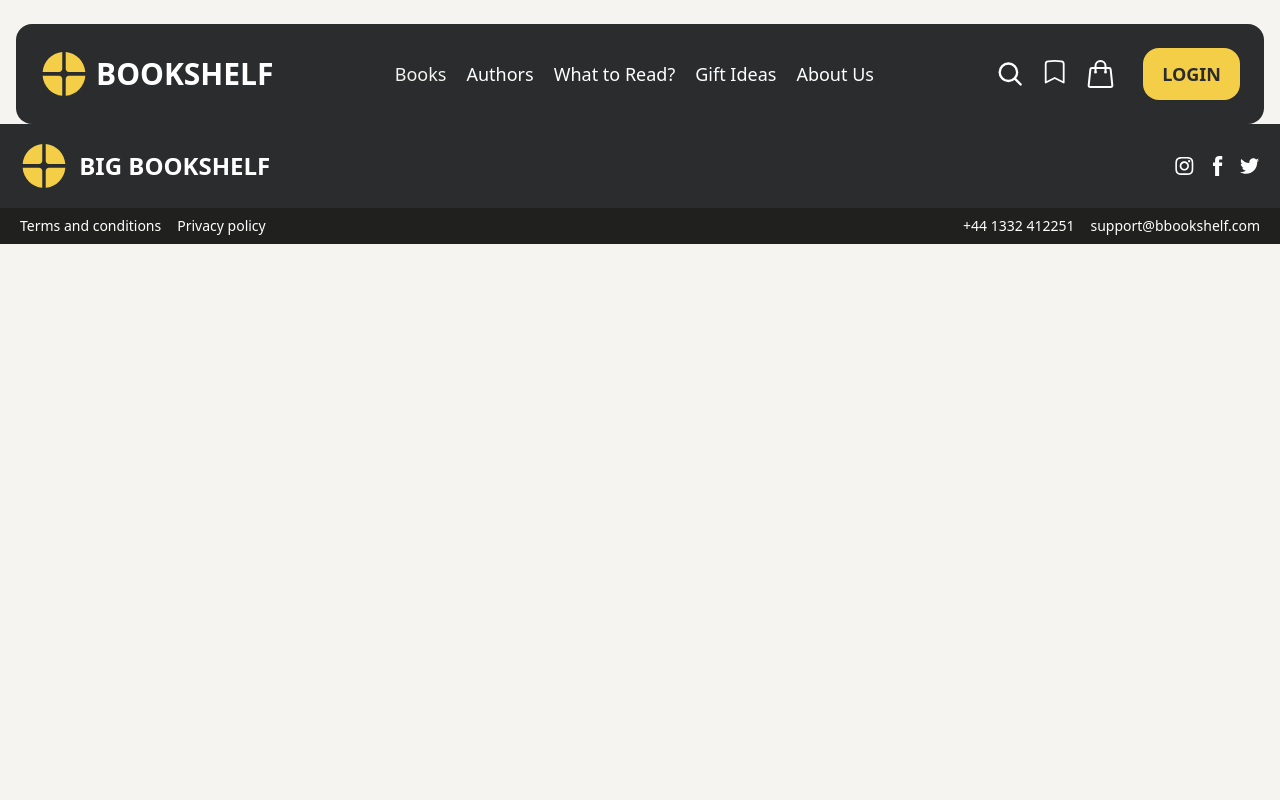
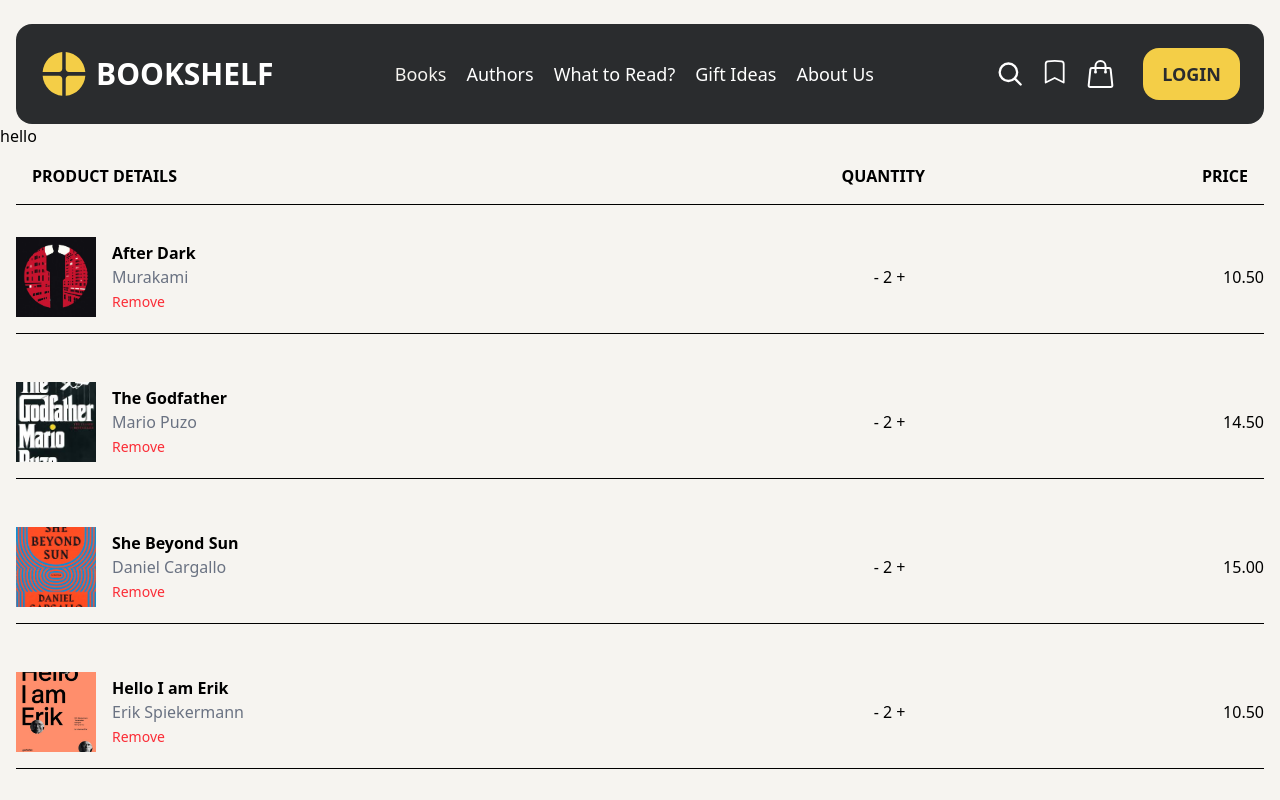
Before and after one commit to abdullahnadeemdev/bookshelf, a React (Vite) app: page /cart in a window 1280 px wide. Shown: the top 800 px of the page. Built offline with nearby package versions, Linux system fonts and the light colour scheme.

Commit message:
added cart page

```diff
--- /dev/null
+++ b/src/components/cart/Cart.jsx
@@ -0,0 +1,30 @@
+import React from "react";
+import { ArrayBestSellers } from "../../utils/utils";
+
+import CartRow from "./cartRow";
+
+// console.log("I work", ArrayBestSellers);
+
+const Cart = () => {
+  return (
+    <div className="text-black">
+      <p>hello</p>
+      <div className="flex border-b p-4 mx-4 font-bold">
+        <div className="flex-3">PRODUCT DETAILS</div>
+        <div className="flex-1 text-center">QUANTITY</div>
+        <div className="flex-1 text-right">PRICE</div>
+      </div>
+      {ArrayBestSellers.map((item) => (
+        <CartRow
+          image={item.image}
+          title={item.title}
+          price={item.saleP}
+          author={item.author}
+        />
+      ))}
+      <p>hello</p>
+    </div>
+  );
+};
+
+export default Cart;
--- /dev/null
+++ b/src/components/cart/CartRow.jsx
@@ -0,0 +1,27 @@
+import React from "react";
+import Anne from "../../assets/images/Anne.png";
+import Button from "../shared/button/Button";
+
+const CartRow = (props) => {
+  //   console.log("props", props);
+  return (
+    <div className="p-4 text-black">
+      <div className="flex items-center border-b py-4">
+        <div className="flex-3">
+          <div className="flex gap-4 items-center">
+            <img src={props.image} alt="" className="w-20 h-20 object-cover" />
+            <div>
+              <p className="font-semibold">{props.title}</p>
+              <p className="text-gray-500">{props.author}</p>
+              <button className="text-red-500 text-sm">Remove</button>
+            </div>
+          </div>
+        </div>
+        <div className="flex-1 text-center">- 2 +</div>
+        <div className="flex-1 text-right">{props.price}</div>
+      </div>
+    </div>
+  );
+};
+
+export default CartRow;
--- /dev/null
+++ b/src/pages/cartPage/Index.jsx
@@ -0,0 +1,12 @@
+import React from "react";
+import Cart from "../../components/cart/Cart";
+
+const Index = () => {
+  return (
+    <div>
+      <Cart />
+    </div>
+  );
+};
+
+export default Index;
--- a/src/pages/home/Index.jsx
+++ b/src/pages/home/Index.jsx
@@ -1,4 +1,3 @@
-import { useRef } from "react";
 import BestSellers from "../../components/home/bestSellers/BestSellers";
 import CallToAction from "../../components/home/callToAction/CallToAction";
 import Hero from "../../components/home/hero/Hero";
--- a/src/routes.jsx
+++ b/src/routes.jsx
@@ -1,6 +1,7 @@
 import Home from "./pages/home/Index";
 import Products from "./pages/products/index";
 import Bookmarks from "./pages/bookmarks/Index";
+import Cart from "./pages/cartPage/Index";
 import { Route, Routes } from "react-router";
 
 import Index from "./components/checkout/checkout1/Index";
@@ -15,6 +16,7 @@ const Router = () => {
 
       <Route path="/books/:title" element={<ProductsDesc />} />
       <Route path="/checkout" element={<Index />}></Route>
+      <Route path="/cart" element={<Cart />} />
     </Routes>
   );
 };
```
